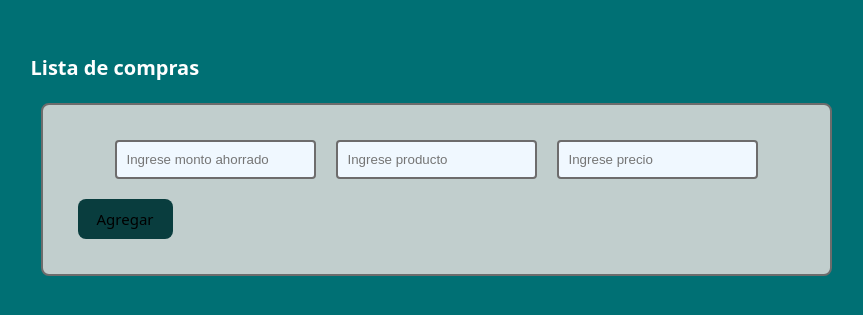
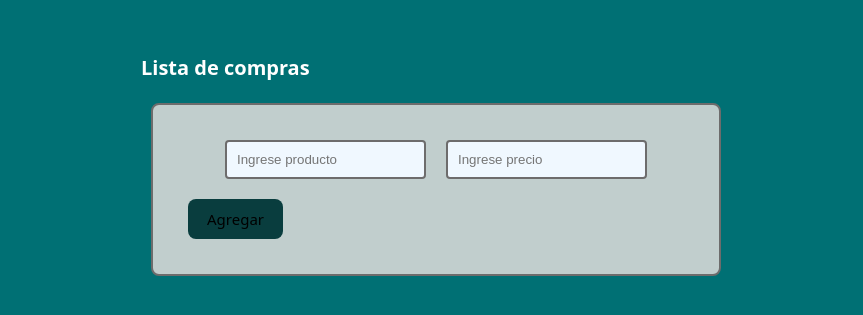
Before and after one commit to Serena-code/proyecto-dise-o, a React (Vite) app: page / in a window 1280 px wide. Shown: the part 241-556 px from the top of the page, without its empty margins (241-1104 px from the left). Built offline with nearby package versions, Linux system fonts and the light colour scheme.

Commit message:
item gasto finalizado

```diff
--- a/src/componentes/Funciones.jsx
+++ b/src/componentes/Funciones.jsx
@@ -1,5 +1,6 @@
 import { ListaCompras} from "./ListaCompras";
 import { Item } from "./Item";
+import {Ahorro} from "./Ahorro";
 import { useState } from "react";
 
 
@@ -35,28 +36,23 @@ export function Funciones (){
       setAhorro(parseInt(e.target.value))
     } //funcion que permite ver en el momento lo que estamos escribiendo
   }
-  const añadirCompra = () =>{
-    if(compra.trim() === ''){
-      alert('Debes agregar algo')
-      return
-    }
-    if(precio.trim() === ''){
-      alert('Debes agregar algo')
-      return
-    }
+  const añadirCompra = (e) =>{
+    e.preventDefault();
 
     const formData = new FormData(e.target)//obtiene toda la informacion del formulario
     const nuevaCompra = {
       id: Date.now(), //funcion que retorna fecha y hora de creación
-      ahorro: formData.get('dinero'),
-      compra: formData.get('producto'),
-      precio: formData.get('cantidad'),
-      completada: false
+      compra: formData.get('producto')?.trim(),
+      precio: formData.get('cantidad')?.trim()
     }
-
+    if(!compra || !precio){
+      alert('Debes agregar algo')
+      return
+    }
     const totalCompras = [nuevaCompra, ... compras]
     setCompras(totalCompras)
     setCompra('')
+    setPrecio('')
   }
 
   const borrarCompra = (id) =>{
@@ -65,20 +61,30 @@ export function Funciones (){
     })
     setCompras(compraActualizada)
   }
+  const añadirAhorro = () =>{
+    if(compra.trim() === ''){
+      alert('Debes agregar algo')
+      return
+    }
+    const formData = new FormData(e.target)//obtiene toda la informacion del formulario
+    const nuevoAhorro = {
+      ahorro: formData.get('dinero'),
+    }
+    setAhorro(nuevoAhorro)
 
+  }
 
   return (
     <div>
       <ListaCompras
         handleChange = {handleChange}
         handleChange1={handleChange1}
-        handleChange3 = {handleChange3}
         añadirCompra = {añadirCompra}
         compra = {compra}
         precio = {precio}
-        ahorro = {ahorro}
       >
       </ListaCompras>
+
       {compras.length>1 && ( //Boton vaciar se activa colo cuando hay mas de 2 tareas
         <button onClick={()=>setCompras([])}>Vaciar</button>
       )}
--- a/src/componentes/Item.jsx
+++ b/src/componentes/Item.jsx
@@ -33,9 +33,8 @@ export function Item ({compra, borrarCompra,compras, setCompras}){
         </div>
         :
         <div>
-            <h2>{compra.ahorro}</h2>
             <h2>{compra.compra}</h2>
-            <h3 className="cantidad">{compra.cantidad}</h3>
+            <h3 className="cantidad">{compra.precio}</h3>
             <button onClick={()=>borrarCompra(compra.id)} id="eliminar">Eliminar</button>
             <button onClick={()=>setEdit(!edit)}>Editar</button>
         </div>
--- a/src/componentes/ListaCompras.jsx
+++ b/src/componentes/ListaCompras.jsx
@@ -1,12 +1,11 @@
 import React from "react";
 
 
-export function ListaCompras({handleChange,handleChange1,handleChange3,añadirCompra, compra, precio, ahorro}){
+export function ListaCompras({handleChange,handleChange1,añadirCompra, compra, precio}){
     return(
         <div className="listaCompras">
             <form onSubmit={añadirCompra}>
                 <div class="form">
-                    <input type="text" value={ahorro} name="dinero" placeholder="Ingrese monto ahorrado" onChange={handleChange3}></input>
                     <input type="text" value={compra} name="producto" placeholder="Ingrese producto" onChange={handleChange}></input>
                     <input type= "text"  value ={precio} name="cantidad" placeholder="Ingrese precio" onChange={handleChange1}></input>
                 </div>
```
